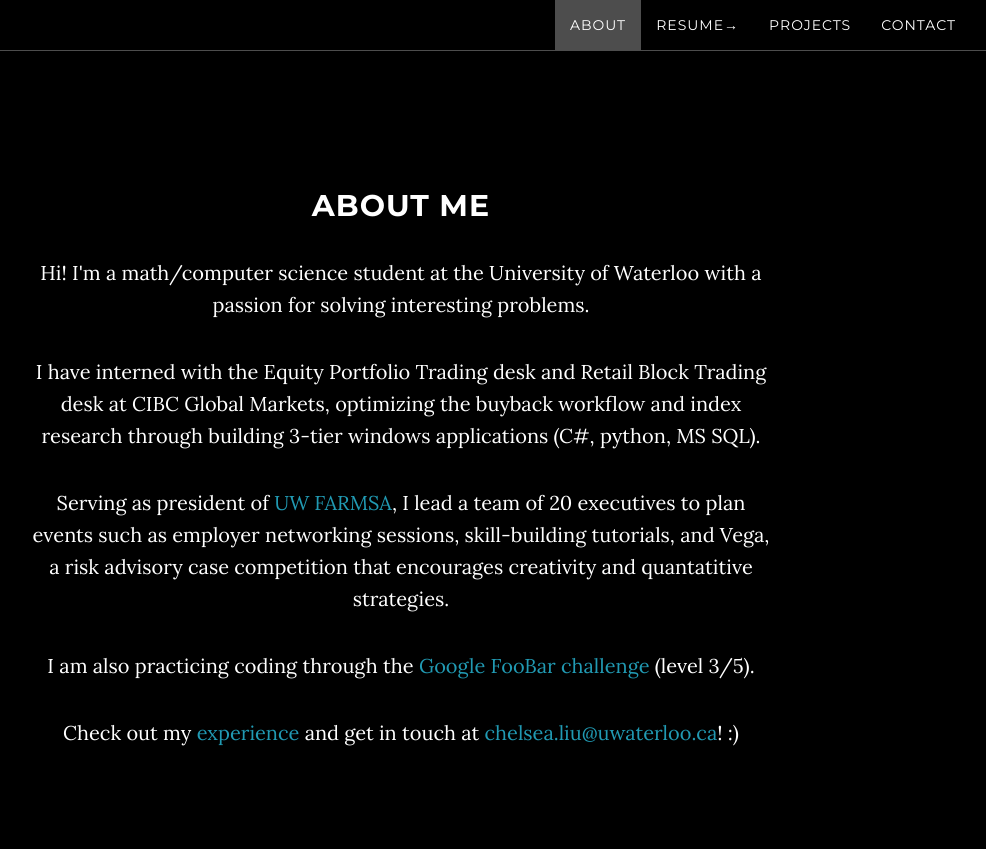
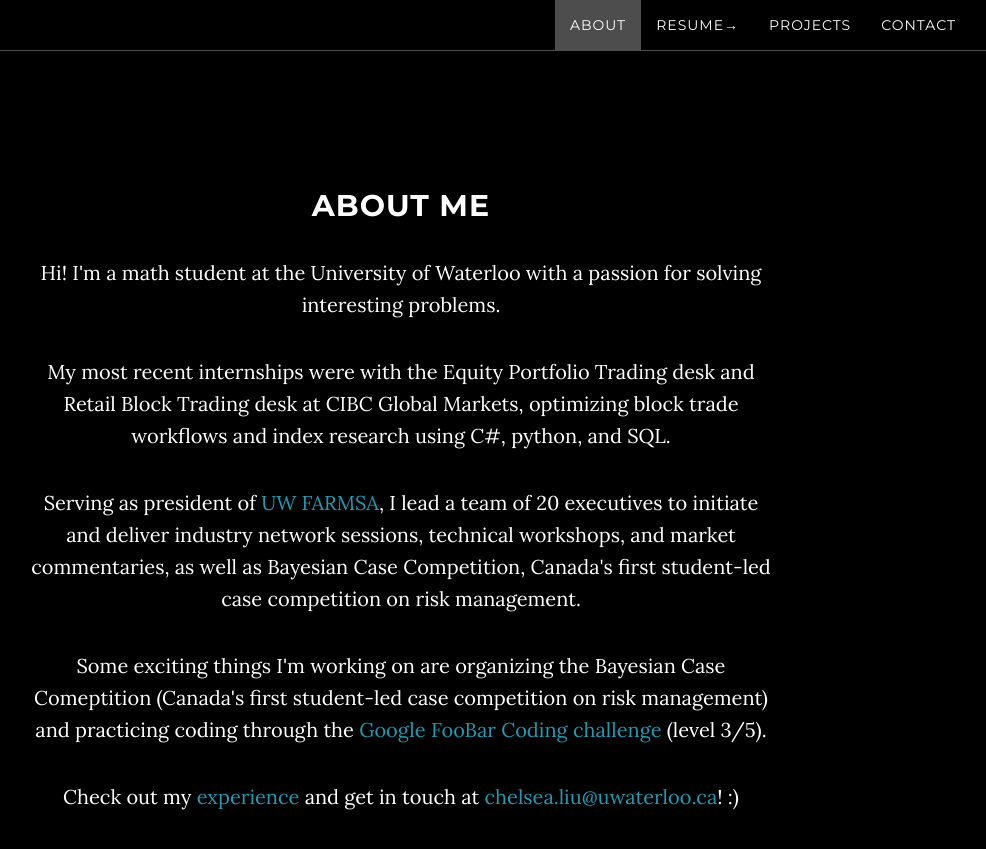
Before and after one commit to zchelseal/GoodRock, a Jekyll site: the page built from index.html, in a window 1280 px wide and 900 px high, scrolled down 911 px. Shown: the top 849 px of the window, without its empty margins (239-1225 px from the left). Built offline with Jekyll 4.4.1, drawn with Linux system fonts in a browser that asks for light colours.

Commit message:
Update about.html

```diff
--- a/_includes/about.html
+++ b/_includes/about.html
@@ -3,20 +3,21 @@
         <div class="row">
             <div class="col-lg-8 col-lg-offset-2">
                 <h2>About Me</h2>
-                <P>Hi! I'm a math/computer science student at the University of
+                <P>Hi! I'm a math student at the University of
                   Waterloo with a passion for solving interesting problems.</p>
-                <P>I have interned with the Equity Portfolio Trading desk and
+                <P>My most recent internships were with the Equity Portfolio Trading desk and
                   Retail Block Trading desk at CIBC Global Markets, optimizing
-                  the buyback workflow and index research through building 3-tier
-                  windows applications (C#, python, MS SQL). </p>
+                  block trade workflows and index research using C#, python, and SQL. </p>
                 <P>Serving as president of <a href="http://uwfarmsa.uwaterloo.ca/">
-                  UW FARMSA</a>, I lead a team of 20 executives to plan events
-                  such as employer networking sessions, skill-building tutorials,
-                  and Vega, a risk advisory case competition that encourages
-                  creativity and quantatitive strategies.</p>
-                <P>I am also practicing coding through the
+                  UW FARMSA</a>, I lead a team of 20 executives to initiate and
+                    deliver industry network sessions, technical workshops,
+                    and market commentaries, as well as Bayesian Case Competition,
+                    Canada's first student-led case competition on risk management.</p>
+                <P>Some exciting things I'm working on are organizing the Bayesian Case
+                    Comeptition (Canada's first student-led case competition on risk management) and
+                    practicing coding through the
                   <a href="https://foobar.withgoogle.com/">
-                    Google FooBar challenge</a> (level 3/5).</p>
+                    Google FooBar Coding challenge</a> (level 3/5).</p>
                 <P>Check out my
                   <a href="https://drive.google.com/open?id=0B_0nYTfwLbHcV2YzYWVGT0dnRXc">
                     experience</a> and get in touch at
```
